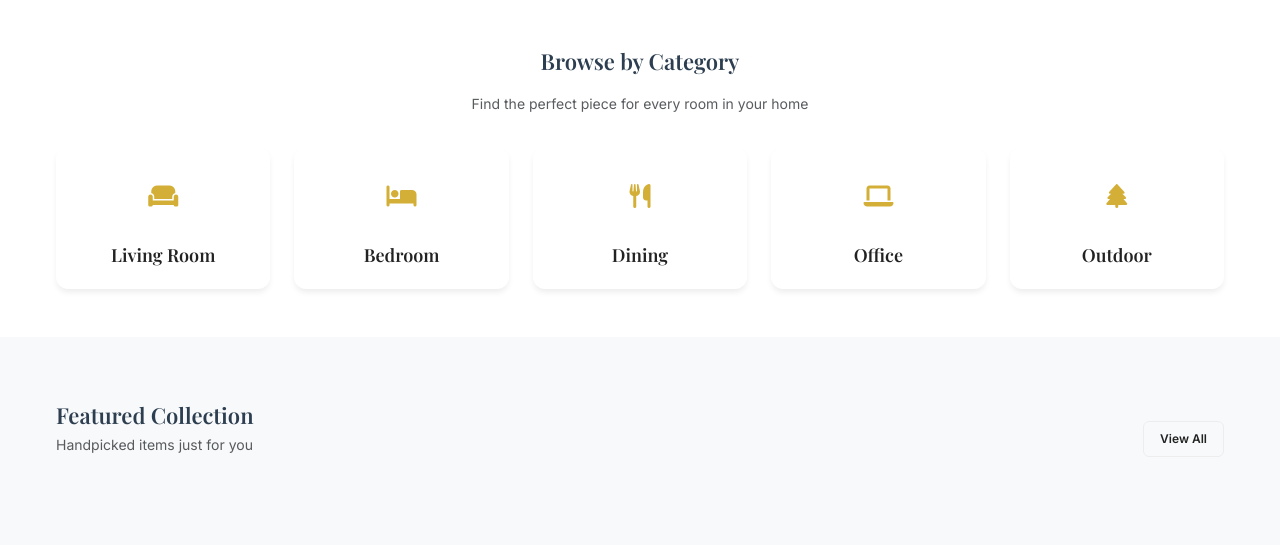
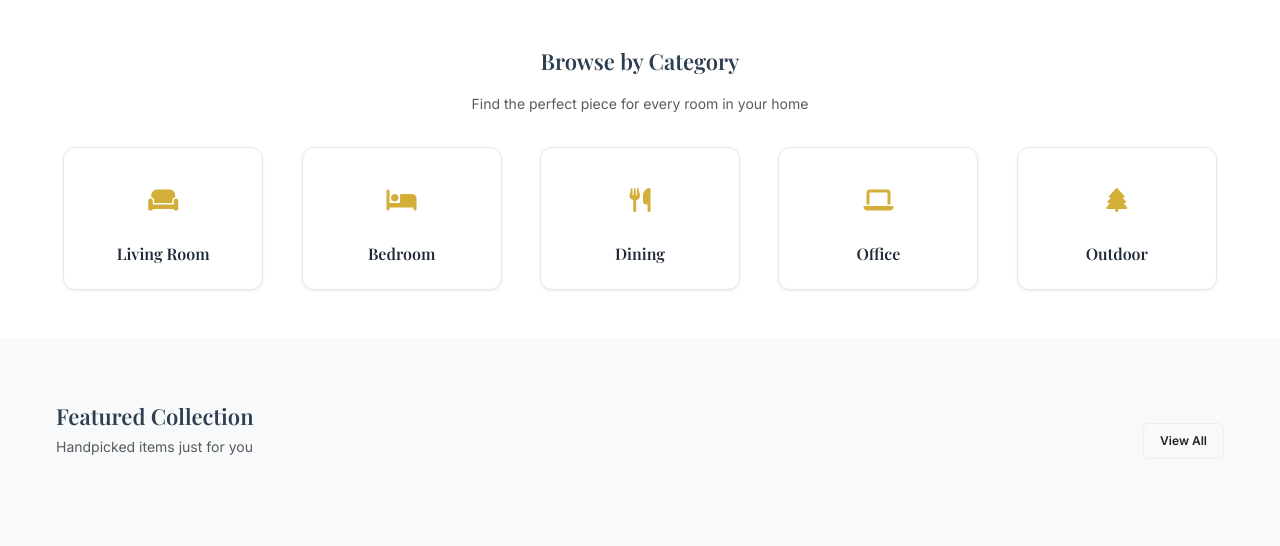
Before and after one commit to qureshi08/NPF-Online-Store, a Flask app: page / in a window 1280 px wide. Shown: the part 705-1251 px from the top of the page. Run offline with Flask 3, Linux system fonts and the light colour scheme; data that the repository does not hold is empty.

Commit message:
Refine category section: IKEA/HomeCentre style with premium cards and hover effects

```diff
--- a/app/static/css/style.css
+++ b/app/static/css/style.css
@@ -495,9 +495,10 @@ section {
     }
 }
 
-/* ===== CATEGORY SECTION (Premium) ===== */
+/* ===== CATEGORY SECTION (Refined Premium) ===== */
 .category-section {
     padding-top: 3rem;
+    /* py-12 */
     padding-bottom: 3rem;
     background-color: var(--bg-body);
 }
@@ -506,23 +507,32 @@ section {
     background: white;
     border-radius: 0.75rem;
     /* rounded-xl */
-    box-shadow: var(--shadow-md);
-    padding: 1.25rem;
-    /* p-5 */
+    border: 1px solid #e5e7eb;
+    /* border-gray-200 */
+    box-shadow: var(--shadow-sm);
+    padding: 1.5rem;
+    /* p-6 */
     transition: all 0.3s ease-out;
-    border: 1px solid transparent;
     display: flex;
     flex-direction: column;
     align-items: center;
-    gap: 0.75rem;
+    justify-content: center;
+    gap: 1rem;
+    /* gap-4 */
     height: 100%;
+    max-width: 200px;
+    /* Desktop max width */
+    margin: 0 auto;
+    /* Center in column */
 }
 
 .category-card:hover {
-    transform: translateY(-4px) scale(1.02);
-    box-shadow: var(--shadow-hover);
+    transform: translateY(-4px) scale(1.01);
+    box-shadow: var(--shadow-md);
     border-color: #d1d5db;
-    /* gray-300 */
+    /* border-gray-300 */
+    background-color: #f9fafb;
+    /* bg-gray-50 */
 }
 
 .category-icon {
@@ -535,14 +545,18 @@ section {
     justify-content: center;
     font-size: 1.5rem;
     color: var(--accent);
-    margin-bottom: 0.5rem;
+    background-color: transparent;
+    border-radius: 0.375rem;
+    /* rounded-md */
 }
 
 .category-title {
-    font-size: 1.125rem;
-    /* text-lg */
+    font-size: 1rem;
+    /* text-base */
     font-weight: 600;
-    color: var(--text-primary);
+    /* font-semibold */
+    color: #1f2937;
+    /* text-gray-800 */
     margin: 0;
     text-align: center;
 }
@@ -551,11 +565,14 @@ section {
 @media (max-width: 768px) {
     .category-card {
         padding: 1rem;
+        max-width: 150px;
+        /* Mobile max width */
+        gap: 0.75rem;
     }
 
     .category-title {
-        font-size: 1rem;
-        /* text-base */
+        font-size: 0.875rem;
+        /* text-sm */
     }
 
     .category-icon {
```
